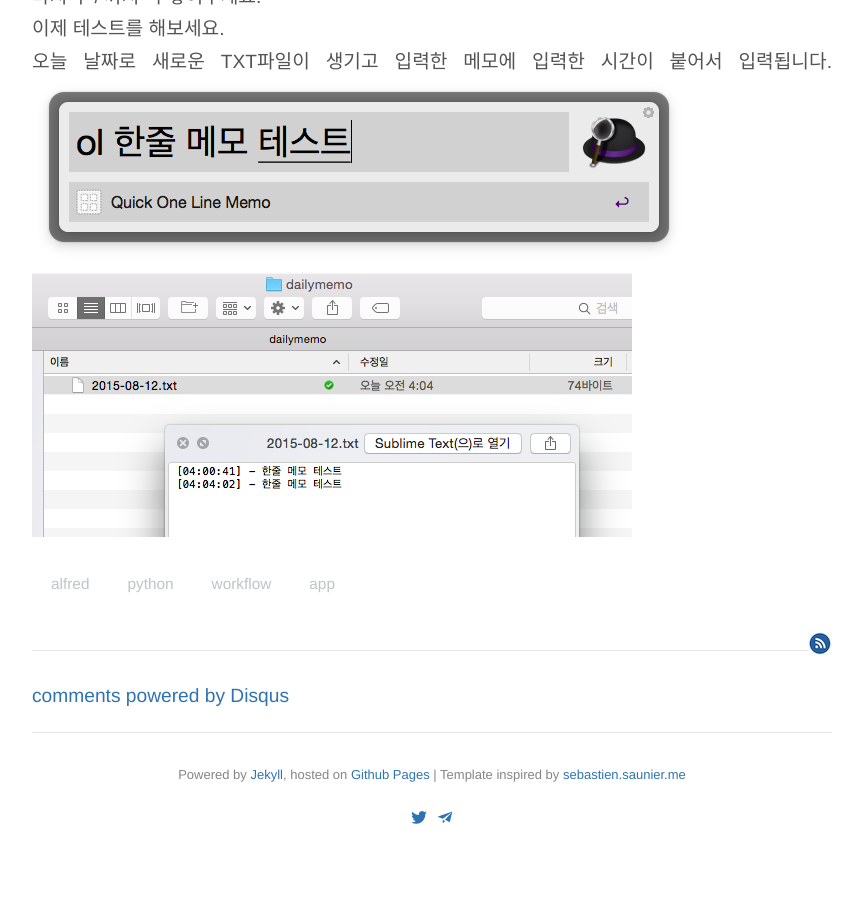
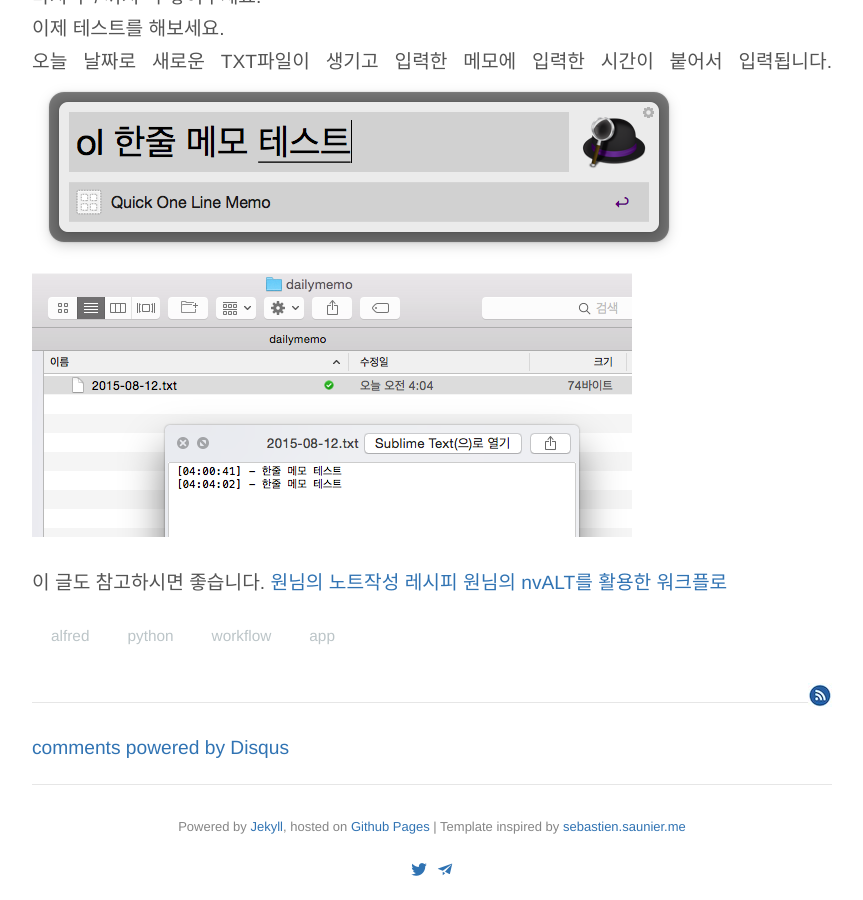
Before and after one commit to devfuner/devfuner.github.com, a Jekyll site: the page built from _posts/2015-08-11-one-line-memo.md, in a window 1280 px wide and 900 px high, scrolled down 5435 px. Shown: the whole window, without its empty margins (208-1071 px from the left). Built offline with Jekyll 4.4.1, drawn with Linux system fonts in a browser that asks for light colours; Markdown is read by kramdown in place of the engine named in the settings; comment, search, counter and statistics services are not loaded; before the commit the page ends 6283 px from its top, so only the background shows below that.

Commit message:
update one-line-memo

```diff
--- a/_posts/2015-08-11-one-line-memo.md
+++ b/_posts/2015-08-11-one-line-memo.md
@@ -86,3 +86,7 @@ base_path = '/Users/devfuner/Dropbox/Public/dailymemo/'
 오늘 날짜로 새로운 TXT파일이 생기고 입력한 메모에 입력한 시간이 붙어서 입력됩니다.
 ![one-line-memo-007](/images/posts/one-line-memo/119f0b72_007.png)
 ![one-line-memo-008](/images/posts/one-line-memo/119f0b72_008.png)
+
+이 글도 참고하시면 좋습니다.
+[원님의 노트작성 레시피](http://macnews.tistory.com/2008)
+[원님의 nvALT를 활용한 워크플로](http://d.pr/f/ZC8z)
```
